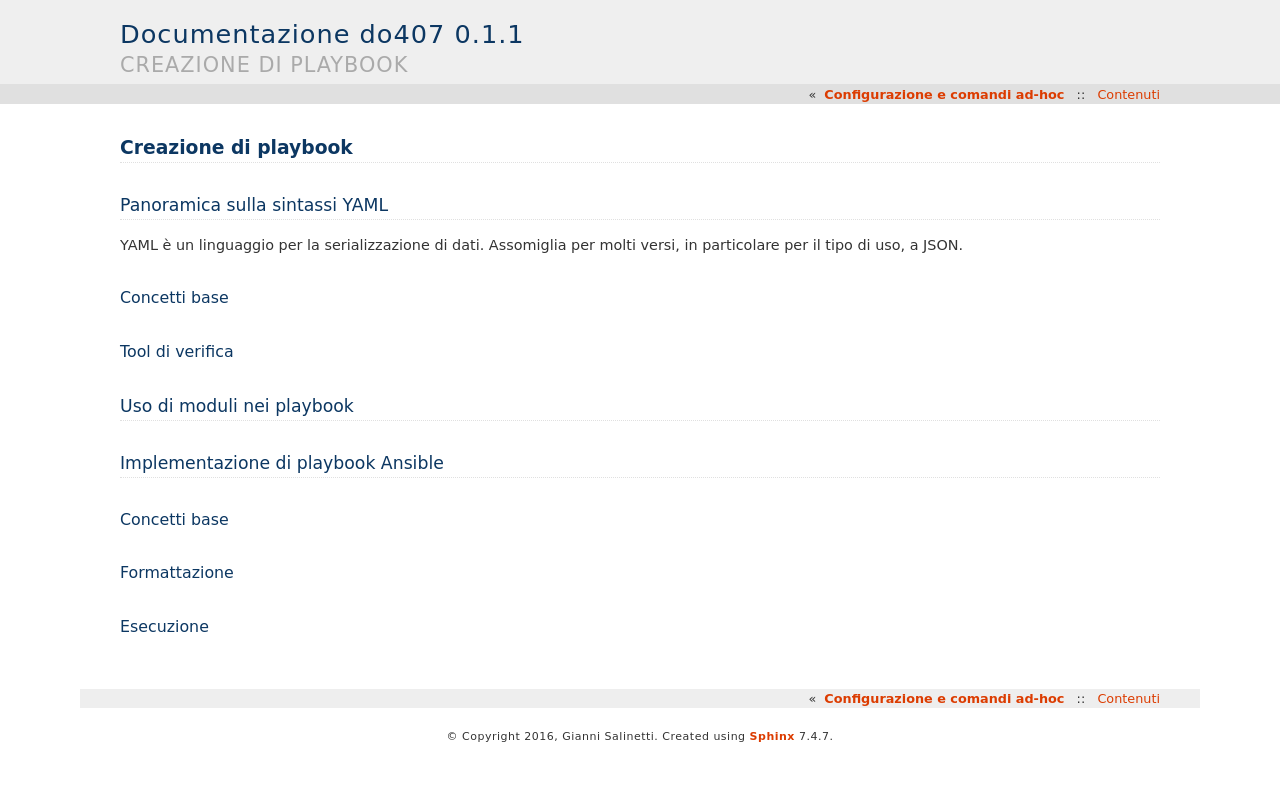
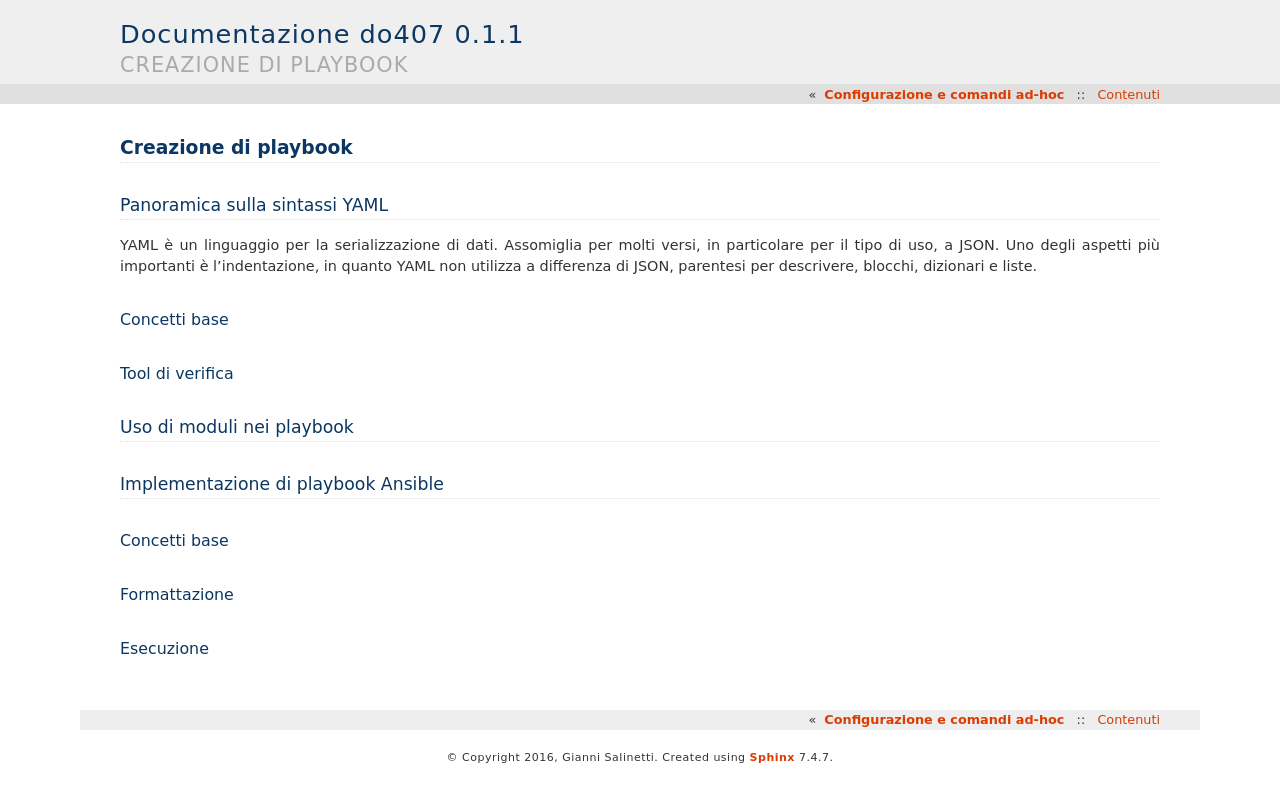
Before and after one commit to giannisalinetti/do407_test, a Sphinx documentation site: the page built from docs/source/playbook.rst, in a window 1280 px wide. Shown: the top 802 px of the page. Built offline with Sphinx 7.4.7, drawn with Linux system fonts in a browser that asks for light colours.

Commit message:
Indentation

```diff
--- a/docs/source/playbook.rst
+++ b/docs/source/playbook.rst
@@ -5,6 +5,8 @@ Panoramica sulla sintassi YAML
 ##############################
 
 YAML è un linguaggio per la serializzazione di dati. Assomiglia per molti versi, in particolare per il tipo di uso, a JSON.
+Uno degli aspetti più importanti è l'indentazione, in quanto YAML non utilizza a differenza di JSON, parentesi per descrivere, blocchi, dizionari e liste.
+
 
 Concetti base
 *************
```
